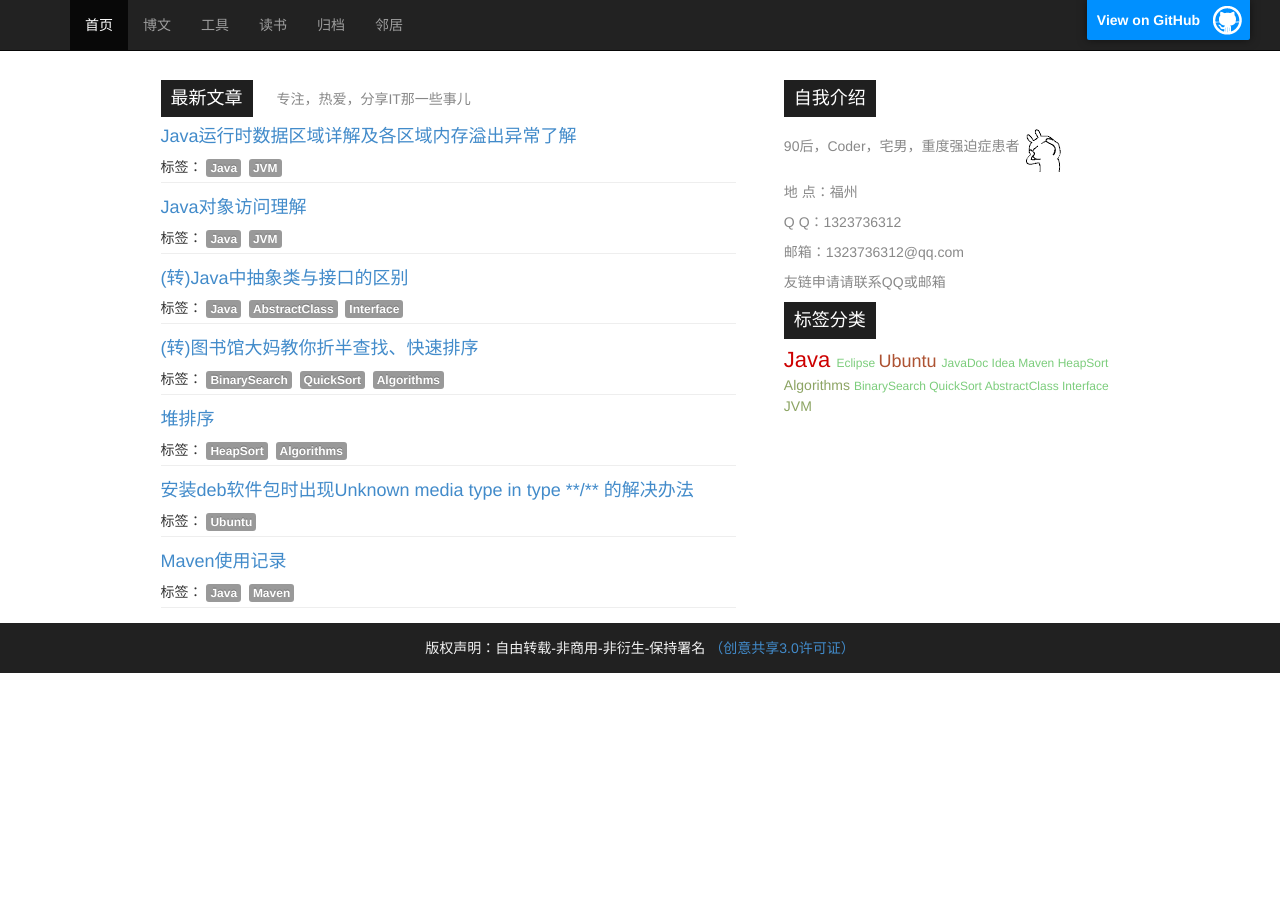
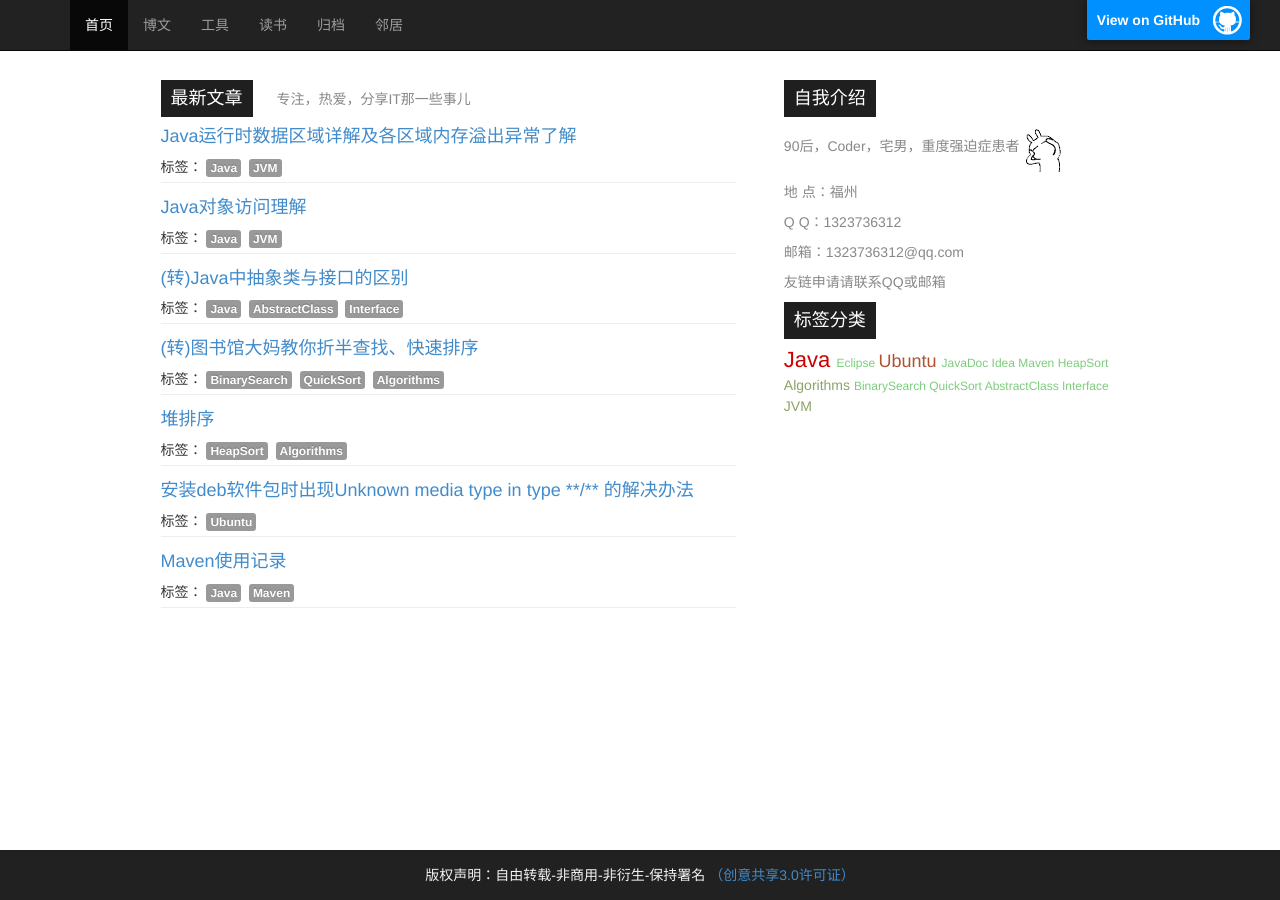
Before and after one commit to sheleng/sheleng.github.io, a Jekyll site: the page built from index.html, in a window 1280 px wide. Built offline with Jekyll 4.4.1, drawn with Linux system fonts in a browser that asks for light colours.

Commit message:
将footer始终至于底部

```diff
--- a/_layouts/default.html
+++ b/_layouts/default.html
@@ -3,12 +3,12 @@
 <head>
     <meta http-equiv="X-UA-Compatible" content="chrome=1" charset='utf-8'>
 
-    <meta name="description" content="Sheleng Blog : Learn and live.">
+    <meta name="description" content="Sheleng Blog : Learn and Live.">
 
     <!-- 自定义CSS文件 -->
     <link rel="stylesheet" type="text/css" media="screen" href="/public/css/style.css">
     <!-- 新 Bootstrap 核心 CSS 文件 -->
-    <link rel="stylesheet" tyep="text/css" href="/public/css/bootstrap.min.css">
+    <link rel="stylesheet" type="text/css" href="/public/css/bootstrap.min.css">
 
     <!-- jQuery文件。务必在bootstrap.min.js 之前引入 -->
     <script src="/public/js/jquery.min.js"></script>
@@ -67,7 +67,7 @@
 
 <!-- Footer
 ================================================== -->
-  <footer>
+<footer class="navbar-fixed-bottom">
     版权声明：自由转载-非商用-非衍生-保持署名
     <a href="http://creativecommons.org/licenses/by-nc-nd/3.0/deed.zh" target="_blank">（创意共享3.0许可证）</a>
 </footer>
```
Lines whose indentation alone changed are shown as unchanged.
